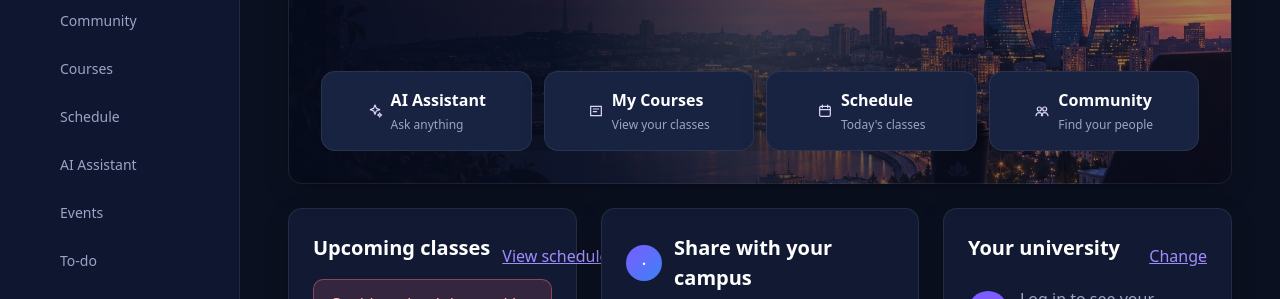
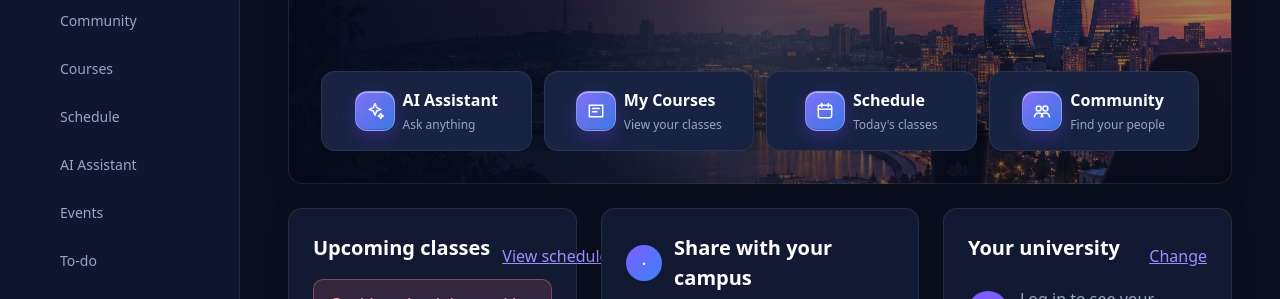
Before and after one commit to Snowstormme/Lotus, a website with bundled scripts: page campus-app/public/index.html in a window 1280 px wide. Shown: the part 234-533 px from the top of the page. Built offline with nearby package versions, Linux system fonts and the light colour scheme; files whose address does not match are found by name.

Commit message:
Glass styling for hero tile icons

```diff
--- a/campus-app/public/style.css
+++ b/campus-app/public/style.css
@@ -465,7 +465,9 @@ button:disabled, .btn:disabled { cursor: not-allowed; opacity: 0.6; }
   .hero-copy #welcome-content .muted { color: #ffffff; }
   .hero-banner .quick-actions { display: grid; gap: 12px; grid-template-columns: repeat(4, minmax(0, 1fr)); overflow: hidden; }
   .action-card { align-items: center; display: flex; gap: var(--space-2); justify-content: center; min-width: 0; padding: var(--space-4); }
-  .action-card .action-icon { align-self: center; flex: 0 0 16px; height: 16px; width: 16px; }
+  .action-card .action-icon { align-items: center; align-self: center; background: linear-gradient(135deg, rgba(139, 115, 255, 0.95), rgba(59, 130, 246, 0.9)); border: 1px solid rgba(255, 255, 255, 0.25); border-radius: 12px; box-shadow: inset 0 1px 0 rgba(255, 255, 255, 0.45), inset 0 -1px 0 rgba(0, 0, 0, 0.15), 0 6px 16px rgba(91, 63, 214, 0.35); color: #ffffff; display: inline-flex; flex: 0 0 40px; height: 40px; justify-content: center; overflow: hidden; padding: 9px; position: relative; width: 40px; }
+  .action-card .action-icon::before { background: linear-gradient(180deg, rgba(255, 255, 255, 0.35), rgba(255, 255, 255, 0)); border-radius: inherit; content: ''; inset: 0 0 50%; pointer-events: none; position: absolute; }
+  .action-card:hover .action-icon { box-shadow: inset 0 1px 0 rgba(255, 255, 255, 0.45), inset 0 -1px 0 rgba(0, 0, 0, 0.15), 0 8px 20px rgba(91, 63, 214, 0.45); }
   .action-card strong { white-space: nowrap; }
   .app-main.page { padding-left: clamp(var(--space-6), 4vw, var(--space-12)); padding-right: clamp(var(--space-6), 4vw, var(--space-12)); }
   .dashboard-grid { grid-template-columns: repeat(2, minmax(0, 1fr)); }
```
